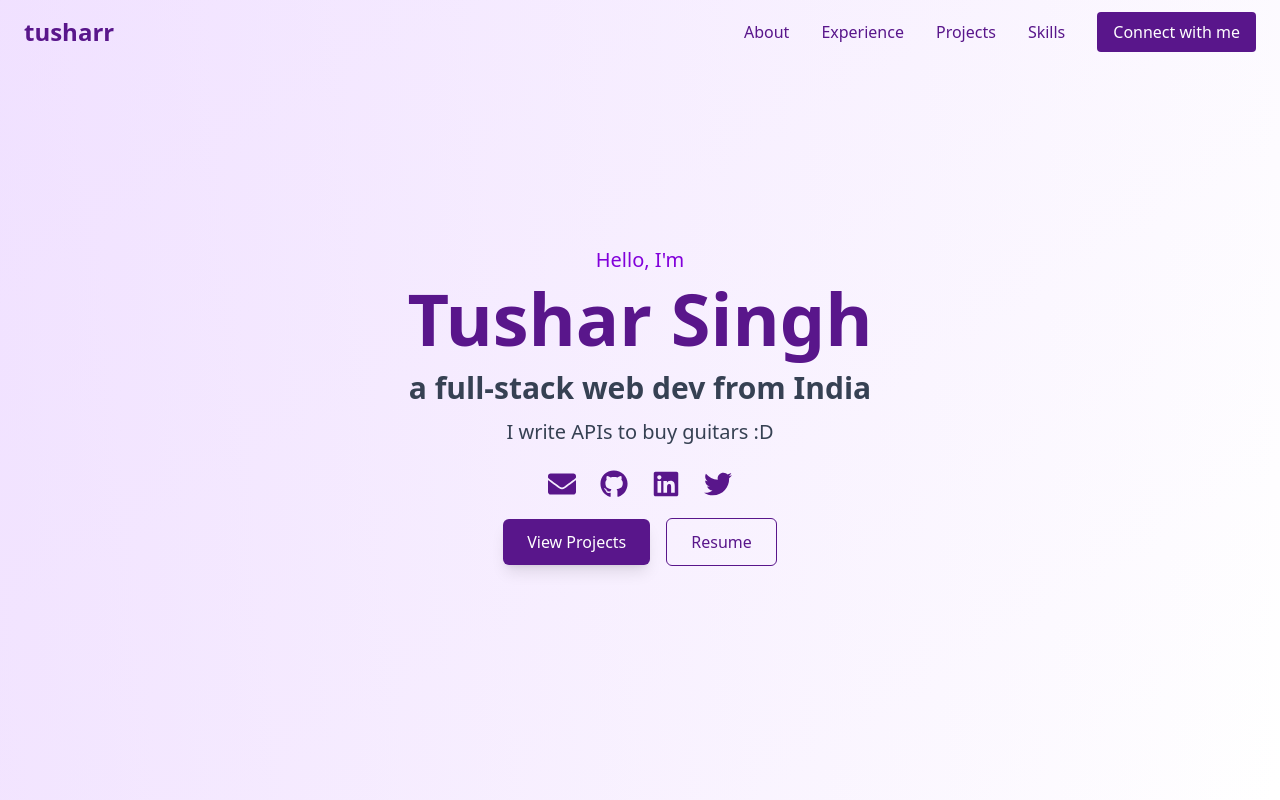
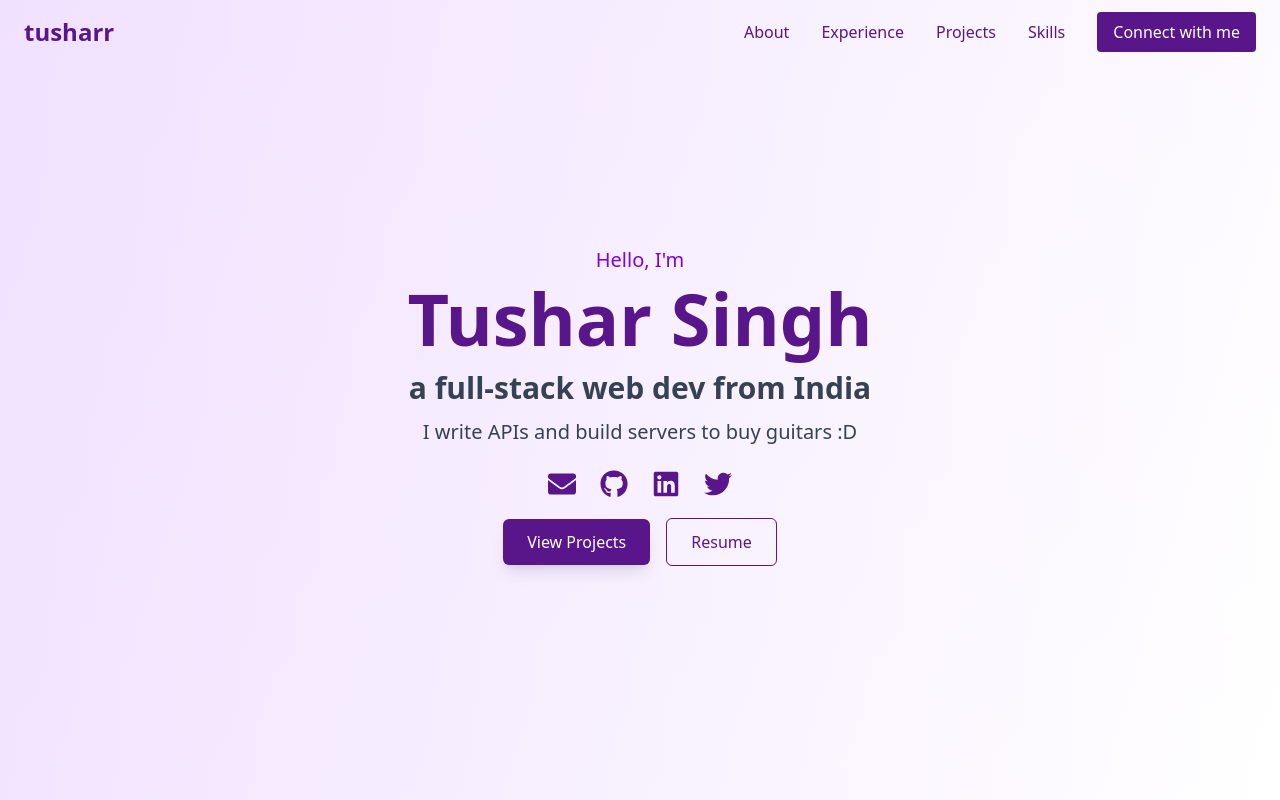
Before and after one commit to irohanrajput/portfolio-website, a React (Vite) app: page / in a window 1280 px wide. Shown: the top 800 px of the page. Built offline with nearby package versions, Linux system fonts and the light colour scheme.

Commit message:
Update Hero.jsx

```diff
--- a/src/components/Hero.jsx
+++ b/src/components/Hero.jsx
@@ -17,7 +17,7 @@ const Hero = () => {
           <h2 className="text-xl text-purple-700 font-medium mb-2">Hello, I'm</h2>
           <h1 className="text-6xl md:text-7xl font-extrabold text-purple-900 mb-4">Tushar Singh</h1>
           <h3 className="text-2xl md:text-3xl font-semibold text-gray-700 mb-3">a full-stack web dev from India</h3>
-          <h5 className="text-xl md:text-xl  text-gray-700 mb-6">I write APIs to buy guitars :D</h5>
+          <h5 className="text-xl md:text-xl  text-gray-700 mb-6">I write APIs and build servers to buy guitars :D</h5>
           <div className="flex justify-center space-x-6 mb-8">
             <a href="mailto:itusharsingh27@gmail.com" className="text-purple-900 hover:text-purple-700">
               <FaEnvelope size={28} />
```
